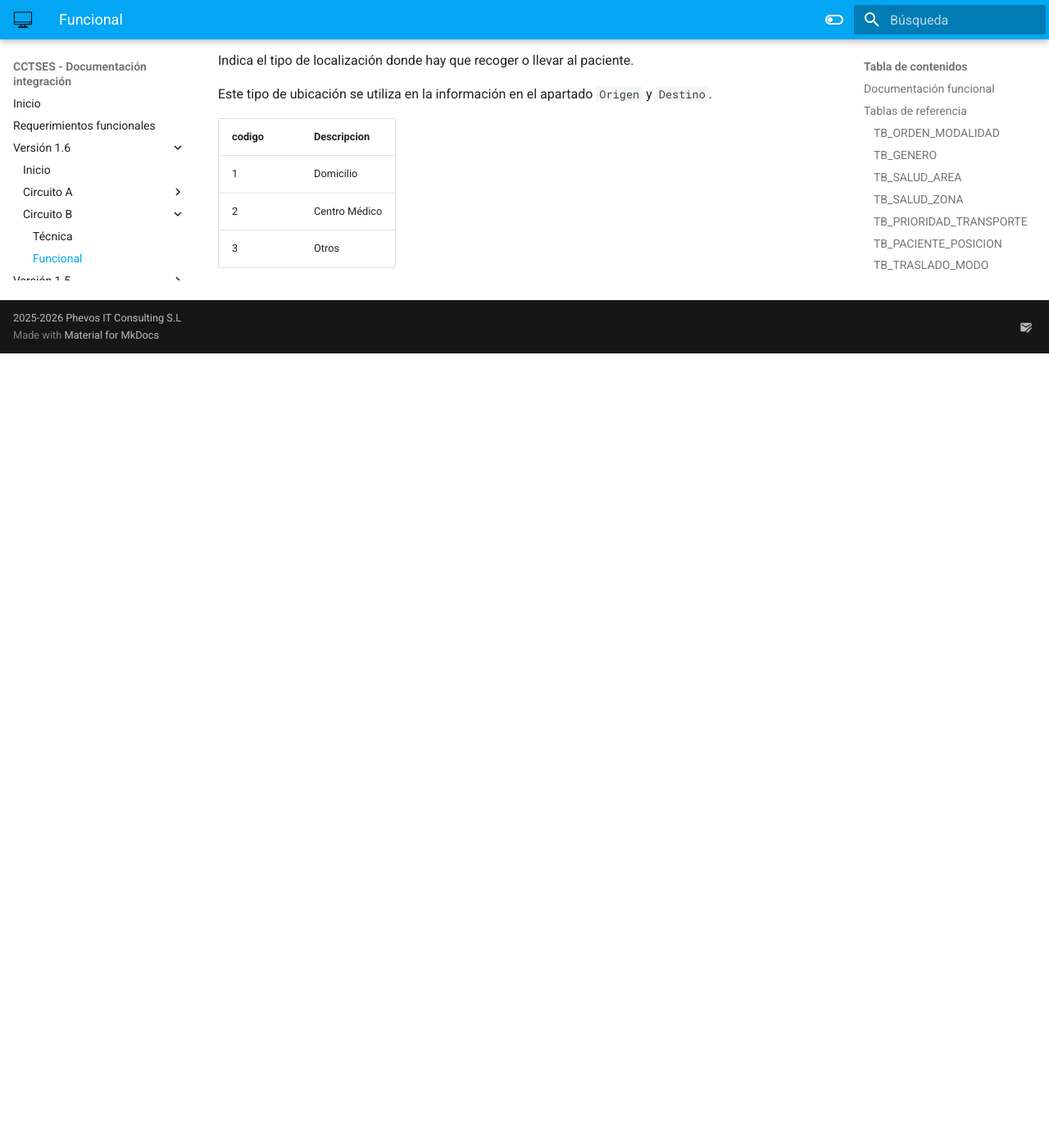
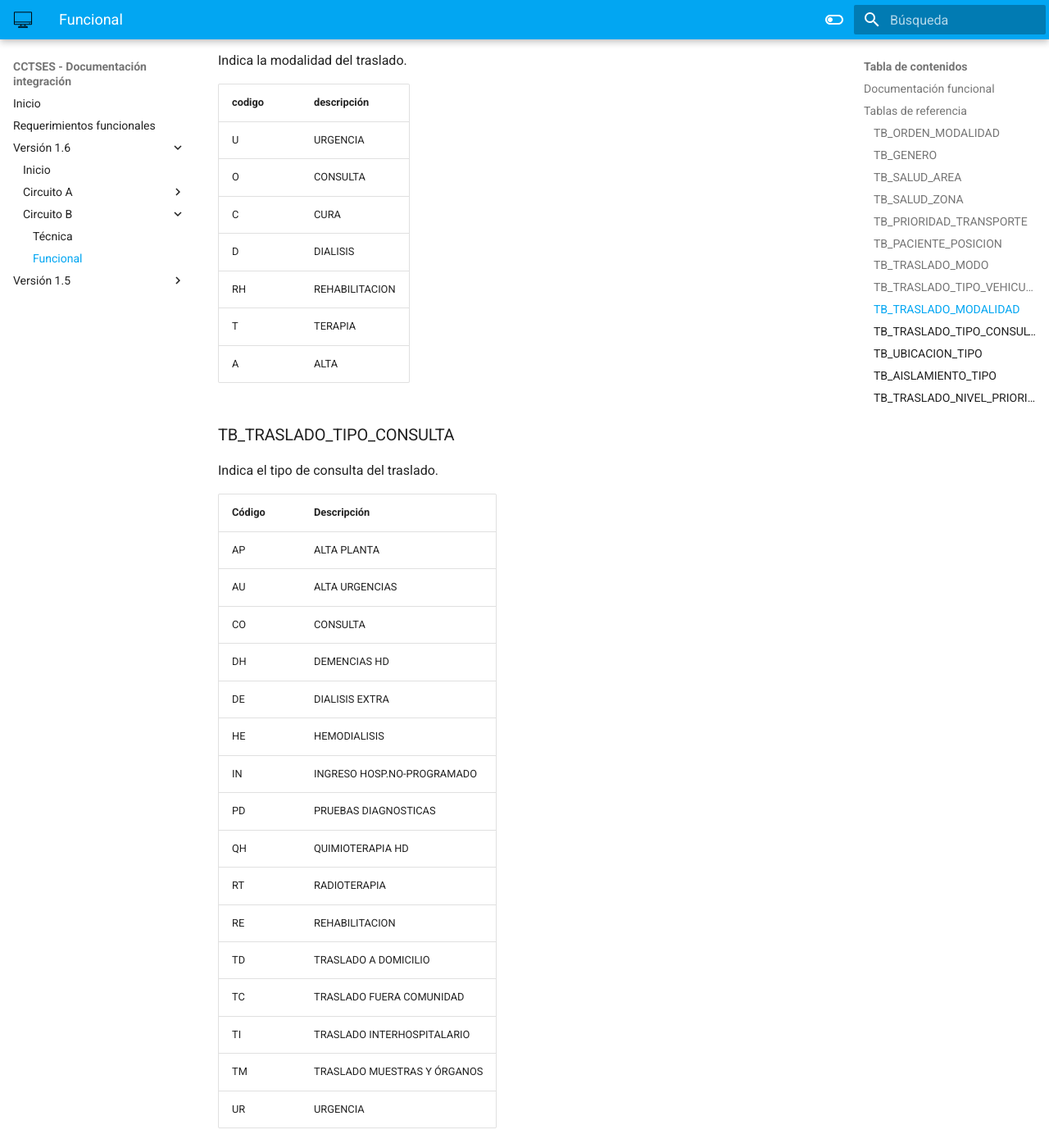
Before and after one commit to phevositc/cctses_integra, an MkDocs documentation site: the page built from docs/versions/1.6/CircuitoB/CircuitoB-doc_funcional.md, in a window 1280 px wide and 1400 px high, scrolled down 3731 px. Shown: the whole window at 82% size. Built offline with MkDocs 1.6.1 and Material for MkDocs 9.7.7, drawn with Linux system fonts in a browser that asks for light colours; before the commit the page ends 4162 px from its top, so only the background shows below that; some of the changed text lies outside the part shown.

Commit message:
Enhance CircuitoA and CircuitoB documentation by adding new reference tables for traslado modalities, types of consultations, isolation types, and priority levels; improve clarity and detail of existing sections.

```diff
--- a/docs/versions/1.6/CircuitoB/CircuitoB-doc_funcional.md
+++ b/docs/versions/1.6/CircuitoB/CircuitoB-doc_funcional.md
@@ -231,6 +231,43 @@ Indica el tipo de vehiculo respecto a la dotación y el uso del mismo.
 | T | Taxi |
 | U | UVI |
 
+### TB_TRASLADO_MODALIDAD
+
+Indica la modalidad del traslado.
+
+| codigo | descripción |
+| :--- | :--- |
+| U | URGENCIA |
+| O | CONSULTA |
+| C | CURA |
+| D | DIALISIS |
+| RH | REHABILITACION |
+| T | TERAPIA |
+| A | ALTA |
+
+### TB_TRASLADO_TIPO_CONSULTA
+
+Indica el tipo de consulta del traslado.
+
+| Código | Descripción                       |
+|:-------|:----------------------------------|
+| AP     | ALTA PLANTA                       |
+| AU     | ALTA URGENCIAS                    |
+| CO     | CONSULTA                          |
+| DH     | DEMENCIAS HD                      |
+| DE     | DIALISIS EXTRA                    |
+| HE     | HEMODIALISIS                      |
+| IN     | INGRESO HOSP.NO-PROGRAMADO        |
+| PD     | PRUEBAS DIAGNOSTICAS              |
+| QH     | QUIMIOTERAPIA HD                  |
+| RT     | RADIOTERAPIA                      |
+| RE     | REHABILITACION                    |
+| TD     | TRASLADO A DOMICILIO              |
+| TC     | TRASLADO FUERA COMUNIDAD          |
+| TI     | TRASLADO INTERHOSPITALARIO        |
+| TM     | TRASLADO MUESTRAS Y ÓRGANOS       |
+| UR     | URGENCIA                          |
+
 
 ### TB_UBICACION_TIPO
 
@@ -243,3 +280,26 @@ Este tipo de ubicación se utiliza en la información en el apartado `Origen` y
 | 1 | Domicilio |
 | 2 | Centro Médico |
 | 3 | Otros
+
+
+### TB_AISLAMIENTO_TIPO
+
+Indica el tipo de aislamiento que requiere el paciente.
+
+| Código | Descripción                       |
+|:-------|:----------------------------------|
+| VR | Vía Aérea                               |
+| GT | Gotas                                     |
+| CT | Contacto                                  |
+
+
+### TB_TRASLADO_NIVEL_PRIORIDAD
+
+Indica el tipo de prioridad del traslado.
+
+| Código | Descripción                                   |
+|:-------|:----------------------------------------------|
+| 1     | Sin-prioridad=programado                    |
+| 5     | Medio (NoUrgente NoProgramado)              |
+| 8     | Urgente                                     |
+| 10     | 10=Emergencia                                 |
```
Also changed, not shown: docs/versions/1.6/CircuitoA/CircuitoA-doc_funcional.md (+30 -1 lines), docs/versions/1.6/CircuitoA/circuitoA-doc.md (+4 -1 lines).
